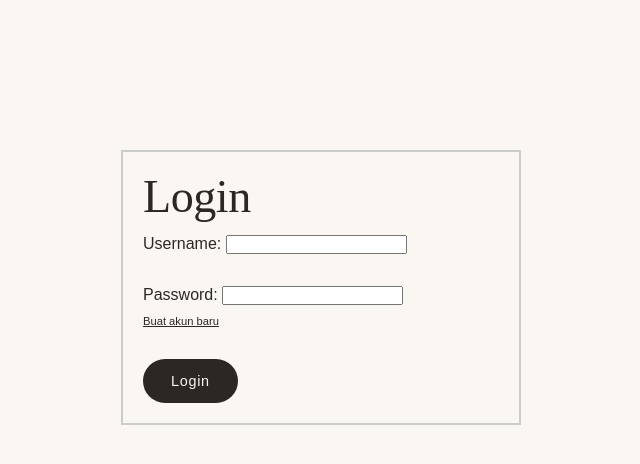
After one commit to Dharu125/SpaGo, a PHP site: page /login.php in a window 1280 px wide. The commit adds this page. Shown: the top 464 px of the page, without its empty margins (319-959 px from the left). Run offline with PHP 8.4, Linux system fonts and the light colour scheme.

Commit message:
bikin login sama sesi

```diff
--- a/index.html
+++ b/index.html
@@ -10,6 +10,7 @@
     <div class="container nav__inner">
       <a href="index.html" class="brand">SpaGo</a>
       <nav class="nav__links">
+        <a href="login.php">Login</a>
         <a href="layanan.html">Layanan</a>
         <a href="tentang.html">Tentang</a>
         <a href="booking.php">Booking</a>
--- a/layanan.html
+++ b/layanan.html
@@ -16,6 +16,7 @@
     <div class="container nav__inner">
       <a href="index.html" class="brand" style="text-decoration: none;color:var(--accent);">SpaGo</a>
       <nav class="nav__links" style="text-decoration: none;">
+        <a href="login.php">Login</a>
         <a href="layanan.html">Layanan</a>
         <a href="tentang.html">Tentang</a>
         <a href="booking.php">Booking</a>
--- /dev/null
+++ b/login.php
@@ -0,0 +1,24 @@
+<!DOCTYPE html>
+<html lang="en">
+<head>
+    <meta charset="UTF-8">
+    <meta name="viewport" content="width=device-width, initial-scale=1.0">
+    <title>SpaGo - Login</title>
+    <link rel="stylesheet" href="styles.css" />
+
+</head>
+<body>
+    <div class="booking__intro">
+        <div style="border: 2px solid #ccc; padding: 20px; max-width: 400px; margin: 150px auto;" class="login">
+            <h2>Login</h2>
+            <form  action="login_process.php" method="post">
+                <label for="username">Username:</label>
+                <input type="text" id="username" name="username" required><br><br>
+                <label for="password">Password:</label>
+                <input type="password" id="password" name="password" required><br><a  style="text-decoration: underline; font-size: 0.7rem;" href="buatakun.php">Buat akun baru</a><br><br>
+                <input class="btn btn--primary" type="submit" value="Login">
+            </form>
+        </div>
+    </div>
+</body>
+</html>
--- a/styles.css
+++ b/styles.css
@@ -323,3 +323,9 @@ h3{
   width: 250px;
   text-align: center;
 }
+.login{
+  border: 2px solid #ccc;
+  padding: 20px;
+  max-width: 400px;
+  margin: 0 auto;
+}
--- a/submit_booking.php
+++ b/submit_booking.php
@@ -10,6 +10,7 @@
     <div class="container nav__inner">
       <a href="index.html" class="brand">SpaGo</a>
       <nav class="nav__links">
+        <a href="login.php">Login</a>
         <a href="layanan.html">Layanan</a>
         <a href="tentang.html">Tentang</a>
         <a href="booking.php">Booking</a>
--- a/tentang.html
+++ b/tentang.html
@@ -10,6 +10,7 @@
     <div class="container nav__inner">
       <a href="index.html" class="brand">SpaGo</a>
       <nav class="nav__links">
+        <a href="login.php">Login</a>
         <a href="layanan.html">Layanan</a>
         <a href="tentang.html">Tentang</a>
         <a href="booking.php">Booking</a>
```
Also changed, not shown: booking.php (+8 -2 lines), asset/hero.jpg (renamed from hero.jpg), asset/home.jpg (renamed from home.jpg), asset/service-1.jpg (renamed from service-1.jpg), asset/service-2.jpg (renamed from service-2.jpg), asset/service-3.jpg (renamed from service-3.jpg), asset/wajah.jpg (renamed from wajah.jpg).
